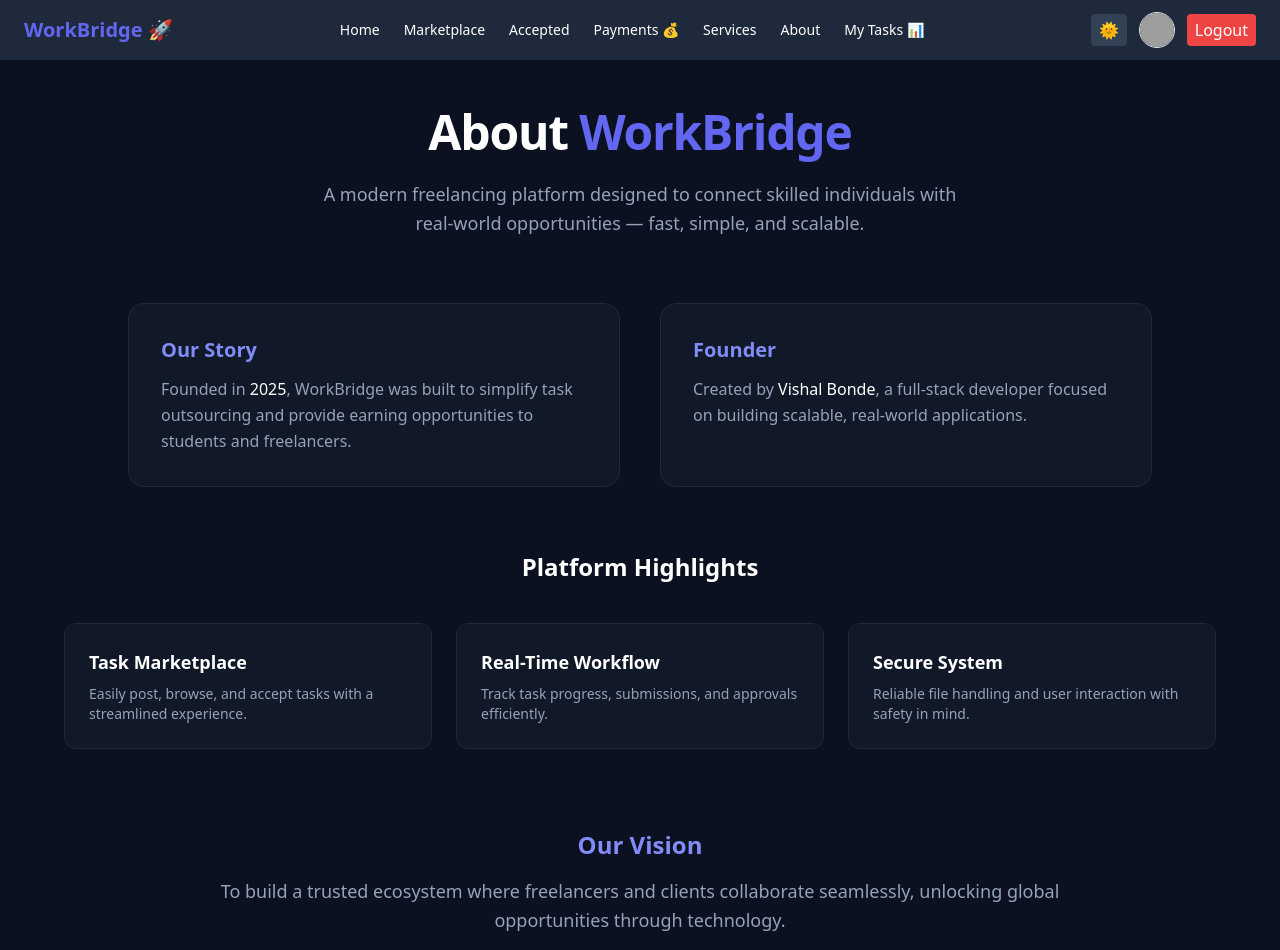
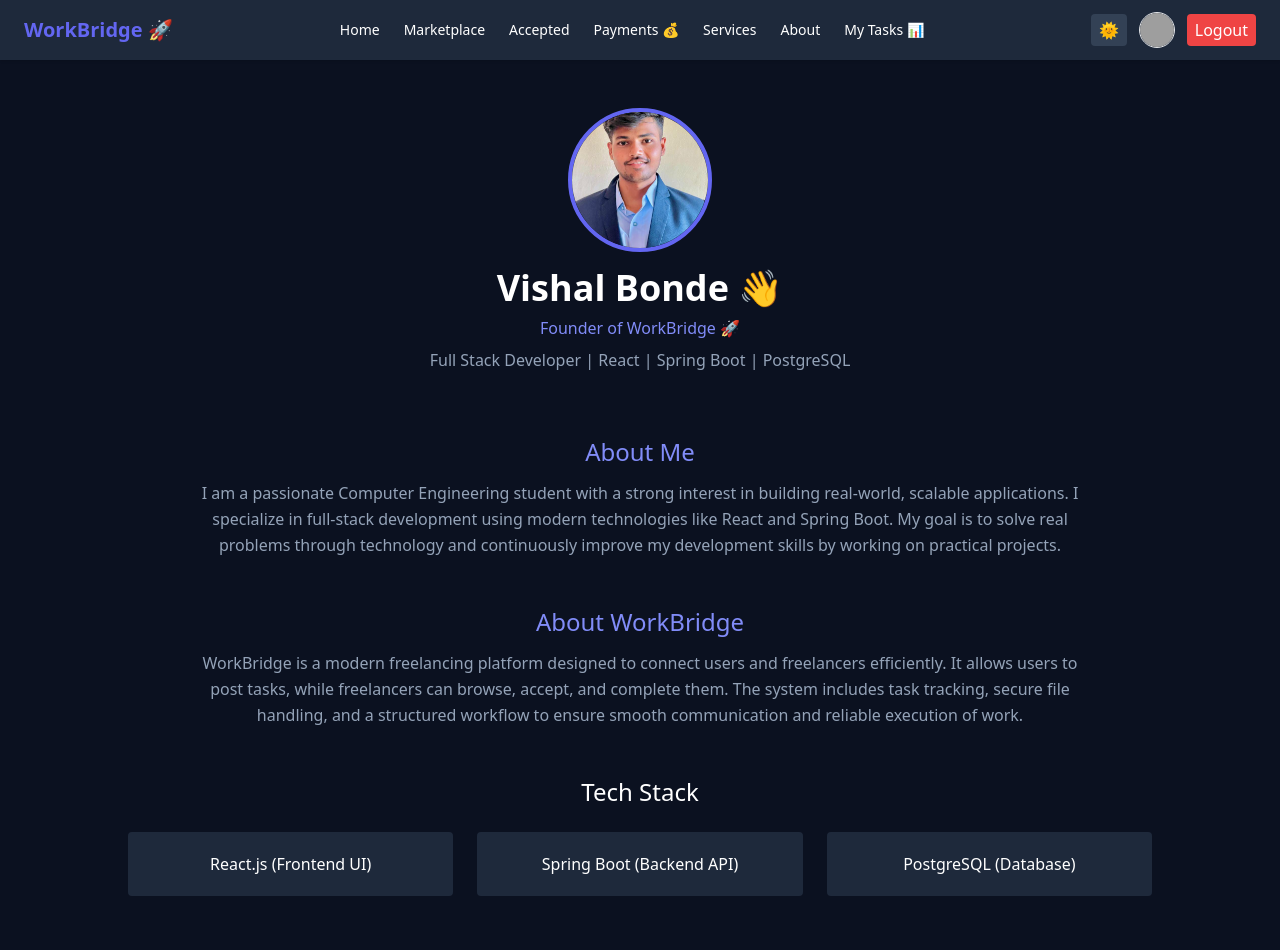
Before and after one commit to Vishal9689/workbridge, a React (Vite) app: page /about in a window 1280 px wide. Shown: the top 950 px of the page. Built offline with nearby package versions, Linux system fonts and the light colour scheme; grey boxes are pictures that could not be loaded.

Commit message:
about content improved

```diff
--- a/src/pages/About.jsx
+++ b/src/pages/About.jsx
@@ -1,95 +1,98 @@
+import profile from "../assets/profile.jpg";
+
 function About() {
   return (
     <div className="min-h-screen bg-[#0b1120] text-white px-6 py-12">
 
       {/* 🔥 HERO */}
-      <div className="max-w-6xl mx-auto text-center mb-16">
-        <h1 className="text-5xl font-bold tracking-tight">
-          About <span className="text-indigo-500">WorkBridge</span>
+      <div className="max-w-5xl mx-auto text-center mb-16">
+
+        <img
+          src={profile}
+          className="w-36 h-36 rounded-full mx-auto mb-4 border-4 border-indigo-500 object-cover"
+        />
+
+        <h1 className="text-4xl font-bold">
+          Vishal Bonde 👋
         </h1>
 
-        <p className="mt-6 text-slate-400 max-w-2xl mx-auto text-lg leading-relaxed">
-          A modern freelancing platform designed to connect skilled individuals
-          with real-world opportunities — fast, simple, and scalable.
+        <p className="text-indigo-400 mt-2">
+          Founder of WorkBridge 🚀
+        </p>
+
+        <p className="text-slate-400 mt-2">
+          Full Stack Developer | React | Spring Boot | PostgreSQL
         </p>
       </div>
 
-      {/* 🔥 COMPANY INFO */}
-      <div className="max-w-5xl mx-auto grid md:grid-cols-2 gap-10 mb-16">
+      {/* 🔥 ABOUT ME */}
+      <div className="max-w-4xl mx-auto mb-12 text-center">
+        <h2 className="text-2xl text-indigo-400 mb-3">About Me</h2>
+        <p className="text-slate-400 leading-relaxed">
+          I am a passionate Computer Engineering student with a strong interest in building real-world, scalable applications.
+          I specialize in full-stack development using modern technologies like React and Spring Boot.
+          My goal is to solve real problems through technology and continuously improve my development skills by working on practical projects.
+        </p>
+      </div>
 
-        <div className="bg-[#111827] p-8 rounded-2xl border border-slate-800">
-          <h2 className="text-xl font-semibold text-indigo-400 mb-3">
-            Our Story
-          </h2>
-          <p className="text-slate-400 leading-relaxed">
-            Founded in <span className="text-white font-medium">2025</span>, WorkBridge was built to simplify
-            task outsourcing and provide earning opportunities to students and freelancers.
-          </p>
+      {/* 🔥 PROJECT */}
+      <div className="max-w-4xl mx-auto mb-12 text-center">
+        <h2 className="text-2xl text-indigo-400 mb-3">About WorkBridge</h2>
+        <p className="text-slate-400 leading-relaxed">
+          WorkBridge is a modern freelancing platform designed to connect users and freelancers efficiently.
+          It allows users to post tasks, while freelancers can browse, accept, and complete them.
+          The system includes task tracking, secure file handling, and a structured workflow to ensure smooth communication and reliable execution of work.
+        </p>
+      </div>
+
+      {/* 🔥 TECH STACK */}
+      <div className="max-w-5xl mx-auto mb-12">
+        <h2 className="text-2xl text-center mb-6">Tech Stack</h2>
+
+        <div className="grid md:grid-cols-3 gap-6 text-center">
+          <div className="bg-slate-800 p-5 rounded">React.js (Frontend UI)</div>
+          <div className="bg-slate-800 p-5 rounded">Spring Boot (Backend API)</div>
+          <div className="bg-slate-800 p-5 rounded">PostgreSQL (Database)</div>
         </div>
-
-        <div className="bg-[#111827] p-8 rounded-2xl border border-slate-800">
-          <h2 className="text-xl font-semibold text-indigo-400 mb-3">
-            Founder
-          </h2>
-          <p className="text-slate-400 leading-relaxed">
-            Created by <span className="text-white font-medium">Vishal Bonde</span>,
-            a full-stack developer focused on building scalable, real-world applications.
-          </p>
-        </div>
-
       </div>
 
       {/* 🔥 FEATURES */}
-      <div className="max-w-6xl mx-auto mb-20">
-
-        <h2 className="text-2xl font-semibold text-center mb-10">
-          Platform Highlights
-        </h2>
+      <div className="max-w-6xl mx-auto mb-16">
+        <h2 className="text-2xl text-center mb-6">Key Features</h2>
 
         <div className="grid md:grid-cols-3 gap-6">
 
-          <div className="bg-[#111827] p-6 rounded-xl border border-slate-800 hover:border-indigo-500 transition">
-            <h3 className="text-lg font-semibold mb-2">Task Marketplace</h3>
-            <p className="text-slate-400 text-sm">
-              Easily post, browse, and accept tasks with a streamlined experience.
-            </p>
+          <div className="bg-slate-800 p-5 rounded">
+            Task Marketplace – Users can post and manage tasks easily
           </div>
 
-          <div className="bg-[#111827] p-6 rounded-xl border border-slate-800 hover:border-indigo-500 transition">
-            <h3 className="text-lg font-semibold mb-2">Real-Time Workflow</h3>
-            <p className="text-slate-400 text-sm">
-              Track task progress, submissions, and approvals efficiently.
-            </p>
+          <div className="bg-slate-800 p-5 rounded">
+            Secure Workflow – Task submission, approval & tracking system
           </div>
 
-          <div className="bg-[#111827] p-6 rounded-xl border border-slate-800 hover:border-indigo-500 transition">
-            <h3 className="text-lg font-semibold mb-2">Secure System</h3>
-            <p className="text-slate-400 text-sm">
-              Reliable file handling and user interaction with safety in mind.
-            </p>
+          <div className="bg-slate-800 p-5 rounded">
+            Real-Time Interaction – Smooth communication between users & freelancers
           </div>
 
         </div>
-
       </div>
 
-      {/* 🔥 VISION */}
-      <div className="max-w-4xl mx-auto text-center mb-16">
+      {/* 🔥 CONTACT */}
+      <div className="text-center mt-10">
+        <h2 className="text-xl mb-2">Contact</h2>
 
-        <h2 className="text-2xl font-semibold mb-4 text-indigo-400">
-          Our Vision
-        </h2>
-
-        <p className="text-slate-400 leading-relaxed text-lg">
-          To build a trusted ecosystem where freelancers and clients collaborate
-          seamlessly, unlocking global opportunities through technology.
+        <p className="text-slate-400">
+          📧 bondevishal27@gmail.com
         </p>
 
+        <p className="text-slate-500 mt-2">
+          Open for opportunities 🚀
+        </p>
       </div>
 
       {/* 🔥 FOOTER */}
-      <div className="text-center text-sm text-slate-600 border-t border-slate-800 pt-6">
-        © 2025 WorkBridge • Built by Vishal Bonde
+      <div className="text-center text-sm text-slate-500 border-t mt-10 pt-4">
+        © 2026 WorkBridge • Built by Vishal Bonde
       </div>
 
     </div>
```
Also changed, not shown: src/assets/profile.jpg (added).
